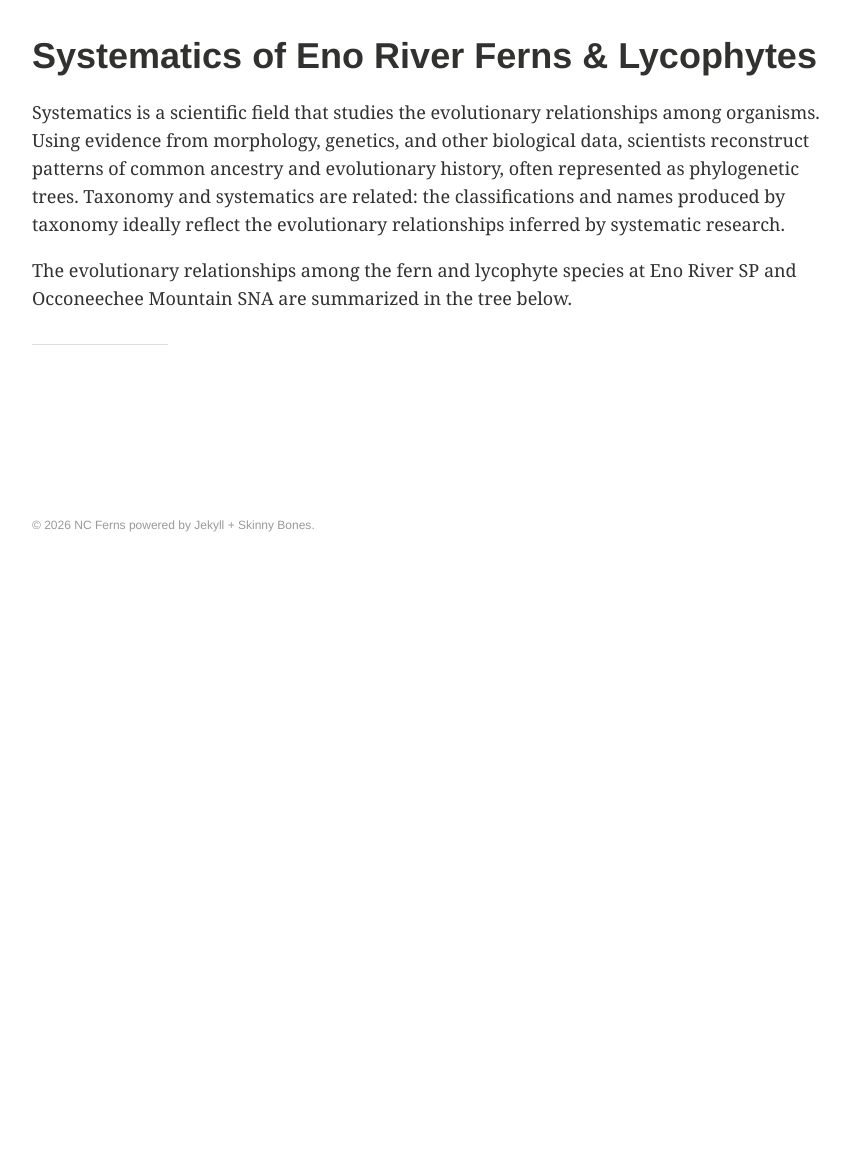
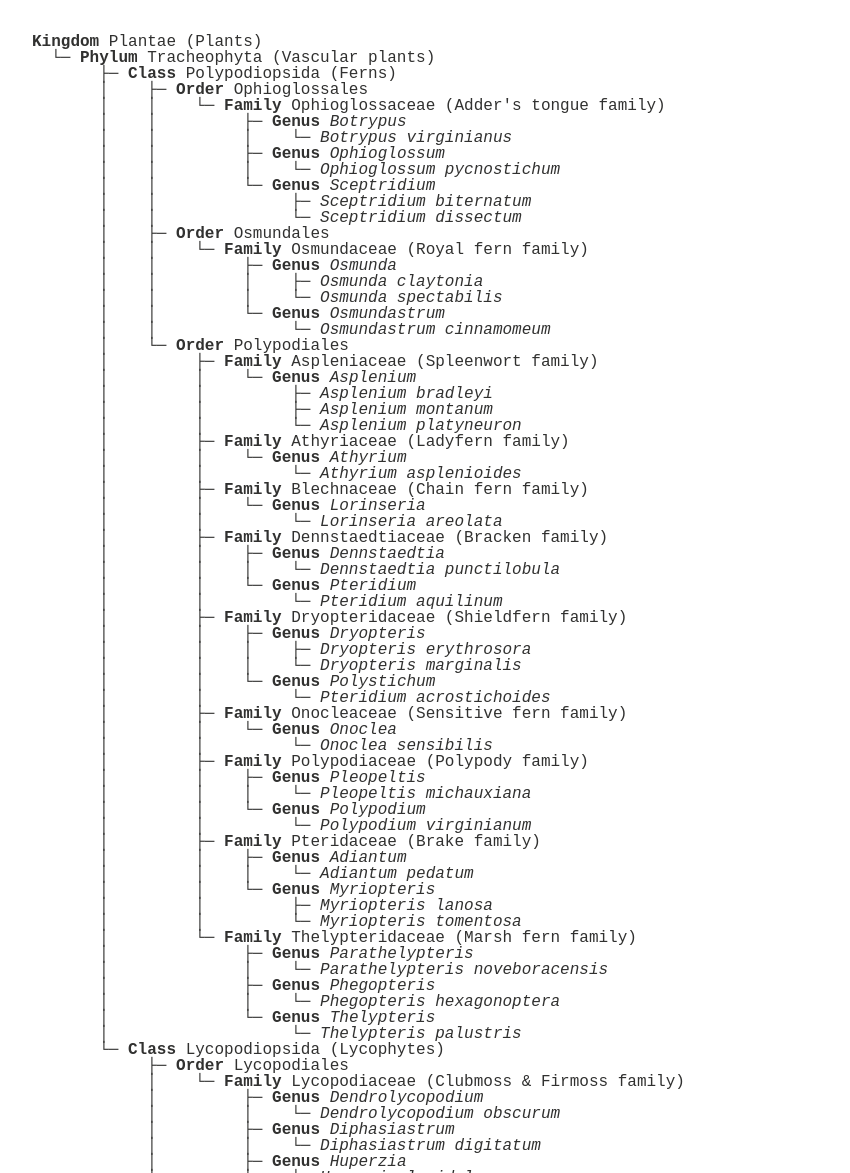
Before and after one commit to aduffy70/ncferns, a Jekyll site: the page built from taxonomy.md, in a window 1280 px wide and 1400 px high, scrolled down 1675 px. Shown: the part 227-1400 px from the top of the window, without its empty margins (64-914 px from the left). Built offline with Jekyll 4.4.1, drawn with Linux system fonts in a browser that asks for light colours; before the commit the page ends 2493 px from its top, so only the background shows below that; some of the changed text lies outside the part shown.

Commit message:
Testing another way to display the taxonomic hierarchy.

```diff
--- a/taxonomy.md
+++ b/taxonomy.md
@@ -28,6 +28,88 @@ The 31 fern and lycophyte species at Eno River SP and Occoneechee Mountain SNA b
 <iframe src="https://docs.google.com/spreadsheets/d/e/2PACX-1vTk_lrCCAMMpQ_tAm7sWk8ZcECGN8JTEsBJEgx2esTYdOcO0iWXhMQLOJ88ZEgMAhcg_WOqOu-oKJZe/pubhtml?gid=0&amp;single=true&amp;widget=false&amp;headers=false&amp;chrome=false"></iframe>
 </div>
 
+<pre><code>
+<b>Kingdom</b> Plantae (Plants)
+  └─ <b>Phylum</b> Tracheophyta (Vascular plants)
+       ├─ <b>Class</b> Polypodiopsida (Ferns)
+       │    ├─ <b>Order</b> Ophioglossales
+       │    │    └─ <b>Family</b> Ophioglossaceae (Adder's tongue family)
+       │    │         ├─ <b>Genus</b> <i>Botrypus</i>
+       │    │         │    └─ <i>Botrypus virginianus</i>
+       │    │         ├─ <b>Genus</b> <i>Ophioglossum</i>
+       │    │         │    └─ <i>Ophioglossum pycnostichum</i>
+       │    │         └─ <b>Genus</b> <i>Sceptridium</i>
+       │    │              ├─ <i>Sceptridium biternatum</i>
+       │    │              └─ <i>Sceptridium dissectum</i>
+       │    ├─ <b>Order</b> Osmundales
+       │    │    └─ <b>Family</b> Osmundaceae (Royal fern family)
+       │    │         ├─ <b>Genus</b> <i>Osmunda</i>
+       │    │         │    ├─ <i>Osmunda claytonia</i>
+       │    │         │    └─ <i>Osmunda spectabilis</i>
+       │    │         └─ <b>Genus</b> <i>Osmundastrum</i>
+       │    │              └─ <i>Osmundastrum cinnamomeum</i>
+       │    └─ <b>Order</b> Polypodiales
+       │         ├─ <b>Family</b> Aspleniaceae (Spleenwort family)
+       │         │    └─ <b>Genus</b> <i>Asplenium</i>
+       │         │         ├─ <i>Asplenium bradleyi</i>
+       │         │         ├─ <i>Asplenium montanum</i>
+       │         │         └─ <i>Asplenium platyneuron</i>
+       │         ├─ <b>Family</b> Athyriaceae (Ladyfern family)
+       │         │    └─ <b>Genus</b> <i>Athyrium</i>
+       │         │         └─ <i>Athyrium asplenioides</i>
+       │         ├─ <b>Family</b> Blechnaceae (Chain fern family)
+       │         │    └─ <b>Genus</b> <i>Lorinseria</i>
+       │         │         └─ <i>Lorinseria areolata</i>
+       │         ├─ <b>Family</b> Dennstaedtiaceae (Bracken family)
+       │         │    ├─ <b>Genus</b> <i>Dennstaedtia</i>
+       │         │    │    └─ <i>Dennstaedtia punctilobula</i>
+       │         │    └─ <b>Genus</b> <i>Pteridium</i>
+       │         │         └─ <i>Pteridium aquilinum</i>
+       │         ├─ <b>Family</b> Dryopteridaceae (Shieldfern family)
+       │         │    ├─ <b>Genus</b> <i>Dryopteris</i>
+       │         │    │    ├─ <i>Dryopteris erythrosora</i>
+       │         │    │    └─ <i>Dryopteris marginalis</i>
+       │         │    └─ <b>Genus</b> <i>Polystichum</i>
+       │         │         └─ <i>Pteridium acrostichoides</i>
+       │         ├─ <b>Family</b> Onocleaceae (Sensitive fern family)
+       │         │    └─ <b>Genus</b> <i>Onoclea</i>
+       │         │         └─ <i>Onoclea sensibilis</i>
+       │         ├─ <b>Family</b> Polypodiaceae (Polypody family)
+       │         │    ├─ <b>Genus</b> <i>Pleopeltis</i>
+       │         │    │    └─ <i>Pleopeltis michauxiana</i>
+       │         │    └─ <b>Genus</b> <i>Polypodium</i>
+       │         │         └─ <i>Polypodium virginianum</i>
+       │         ├─ <b>Family</b> Pteridaceae (Brake family)
+       │         │    ├─ <b>Genus</b> <i>Adiantum</i>
+       │         │    │    └─ <i>Adiantum pedatum</i>
+       │         │    └─ <b>Genus</b> <i>Myriopteris</i>
+       │         │         ├─ <i>Myriopteris lanosa</i>
+       │         │         └─ <i>Myriopteris tomentosa</i>
+       │         └─ <b>Family</b> Thelypteridaceae (Marsh fern family)
+       │              ├─ <b>Genus</b> <i>Parathelypteris</i>
+       │              │    └─ <i>Parathelypteris noveboracensis</i>
+       │              ├─ <b>Genus</b> <i>Phegopteris</i>
+       │              │    └─ <i>Phegopteris hexagonoptera</i>
+       │              └─ <b>Genus</b> <i>Thelypteris</i>
+       │                   └─ <i>Thelypteris palustris</i>
+       └─ <b>Class</b> Lycopodiopsida (Lycophytes)
+            ├─ <b>Order</b> Lycopodiales
+            │    └─ <b>Family</b> Lycopodiaceae (Clubmoss & Firmoss family)
+            │         ├─ <b>Genus</b> <i>Dendrolycopodium</i>
+            │         │    └─ <i>Dendrolycopodium obscurum</i>
+            │         ├─ <b>Genus</b> <i>Diphasiastrum</i>
+            │         │    └─ <i>Diphasiastrum digitatum</i>
+            │         ├─ <b>Genus</b> <i>Huperzia</i>
+            │         │    └─ <i>Huperzia lucidula</i>
+            │         └─ <b>Genus</b> <i>Lycopodium</i>
+            │              ├─ <i>Lycopodium clavatum</i>
+            │              └─ <i>Lygodium palmatum</i>
+            └─ <b>Order</b> Selaginellales
+                 └─ <b>Family</b> Selaginellaceae (Spikemoss family)
+                      └─ <b>Genus</b> <i>Selaginella</i>
+                           └─ <i>Selaginella apoda</i>
+</code></pre>
+
 # Systematics of Eno River Ferns & Lycophytes
 
 Systematics is a scientific field that studies the evolutionary relationships among organisms. Using evidence from morphology, genetics, and other biological data, scientists reconstruct patterns of common ancestry and evolutionary history, often represented as phylogenetic trees. Taxonomy and systematics are related: the classifications and names produced by taxonomy ideally reflect the evolutionary relationships inferred by systematic research.
```
